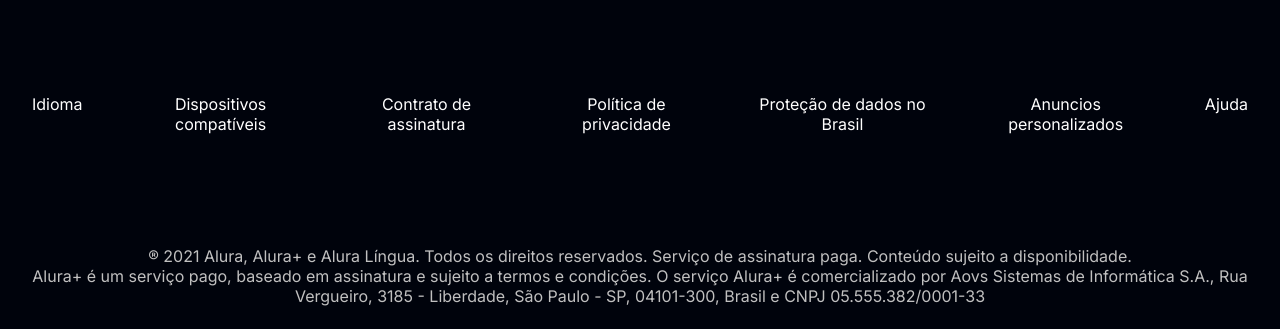
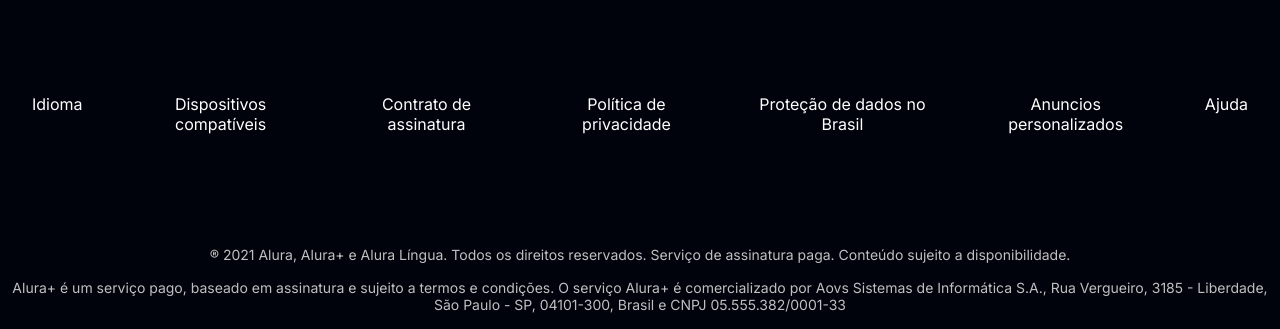
Before and after one commit to matthns/alura-plus, a plain HTML site: page index.html in a window 1280 px wide. Shown: the part 3712-4041 px from the top of the page. Before the commit the page ends 4018 px from the top, so only its background shows below. Drawn offline with Linux system fonts and the light colour scheme.

Commit message:
correção do footer
text-size
margin

```diff
--- a/style.css
+++ b/style.css
@@ -156,5 +156,7 @@
 }
 
 .rodape__texto {
+    font-size: 14px;
     color: var(--cinza-secundario);
+    margin-bottom: 1rem;
 }
```
